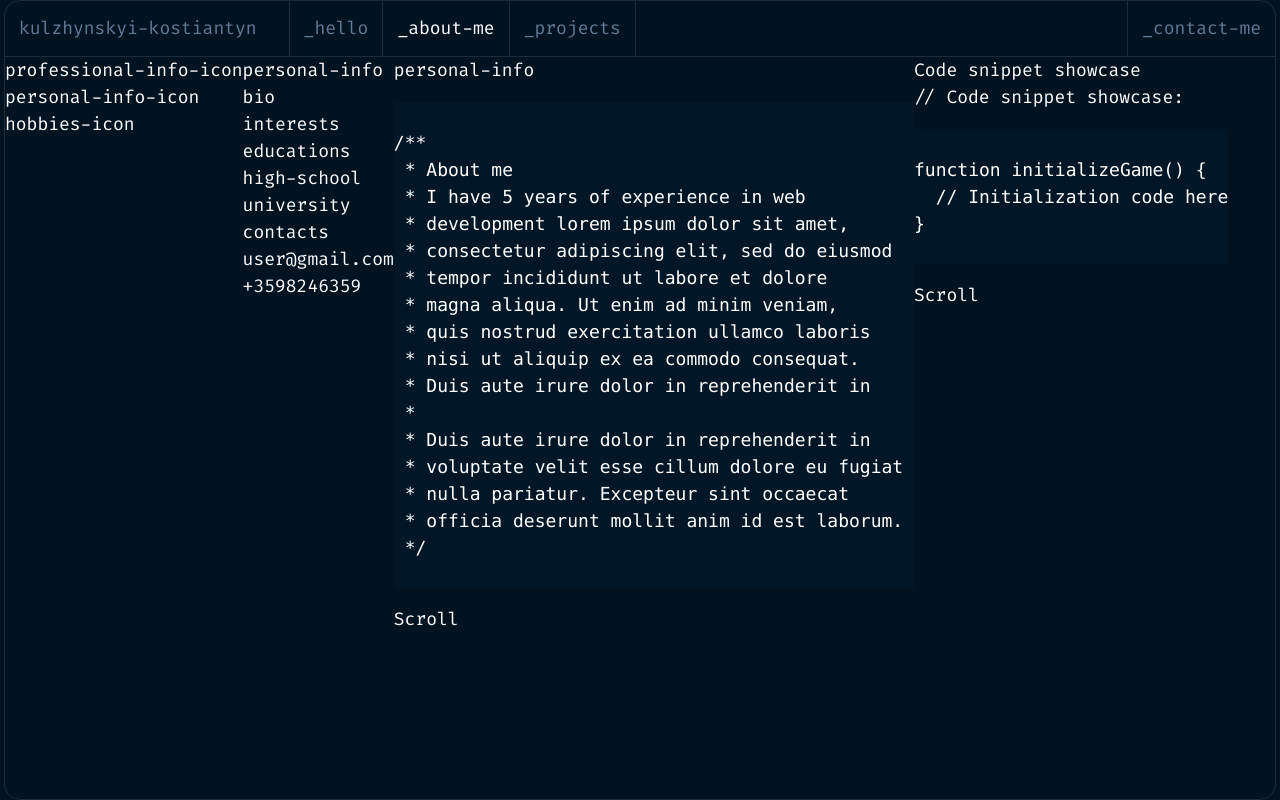
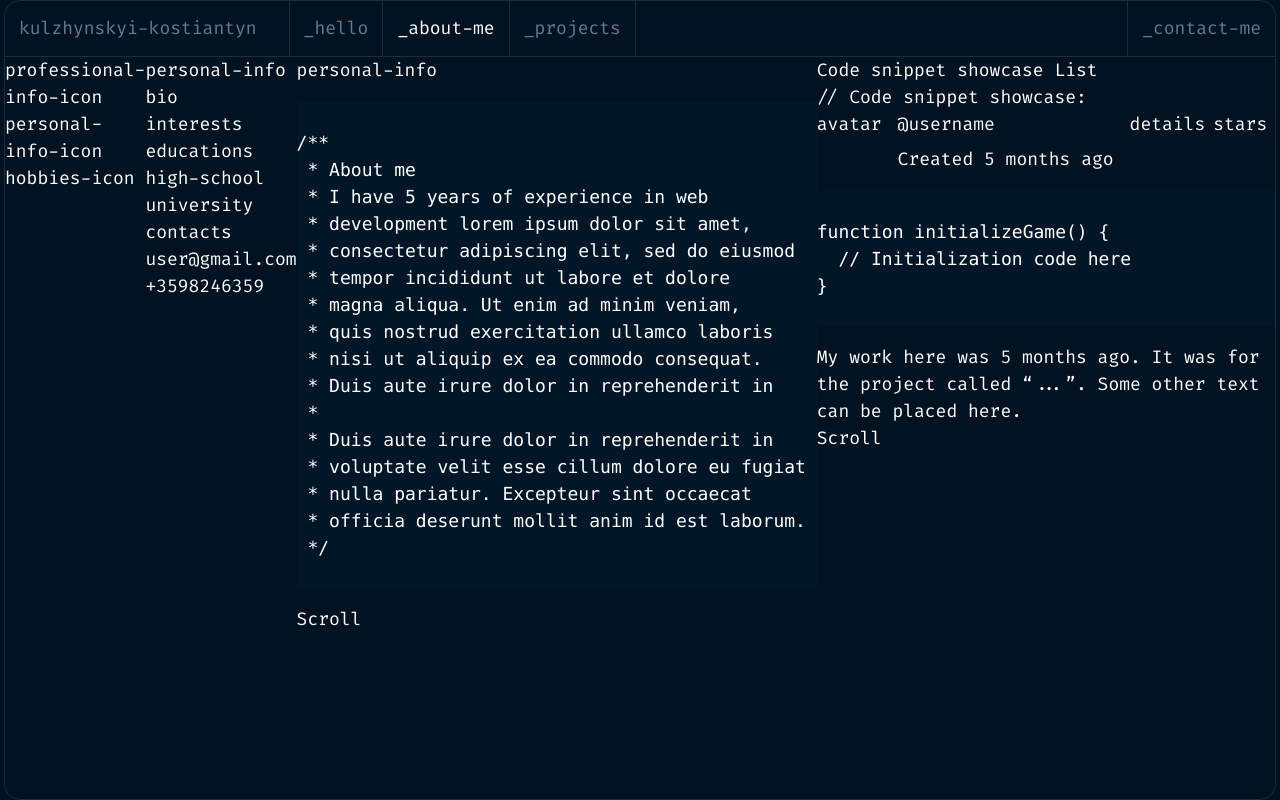
Before and after one commit to jaycikey/Portfolio, a React (Vite) app: page /about in a window 1280 px wide. Built offline with nearby package versions, Linux system fonts and the light colour scheme.

Commit message:
strAbout

```diff
--- a/src/components/About/Code/Code.jsx
+++ b/src/components/About/Code/Code.jsx
@@ -8,11 +8,44 @@ const Code = () => {
   const codeSnippetStyles = {
     backgroundColor: theme.palette.background.paper,
   };
+  const codeInfoStyles = {
+    display: 'flex',
+    gap: 2,
+  };
+  const detailStyles = {
+    display: 'flex',
+    gap: 1,
+  };
+  const avatarStyles = {
+    display: 'flex',
+    flexDirection: 'column',
+    gap: 1,
+  };
+
+  const InfoStyles = {
+    display: 'flex',
+    flexDirection: 'column',
+    gap: 1,
+  };
 
   return (
     <Box>
-      <Box>Code snippet showcase</Box>
+      <Typography variant="body1">Code snippet showcase List</Typography>
       <Typography variant="body1">{`// Code snippet showcase:`}</Typography>
+      <Box sx={codeInfoStyles}>
+        <Box sx={avatarStyles}>
+          <Typography variant="body1">avatar</Typography>
+        </Box>
+        <Box sx={InfoStyles}>
+          <Typography variant="body1">@username</Typography>
+          <Typography variant="body1">Created 5 months ago</Typography>
+        </Box>
+        <Box sx={detailStyles}>
+          <Typography variant="body1">details</Typography>
+          <Typography variant="body1">stars</Typography>
+        </Box>
+      </Box>
+
       <Box sx={codeSnippetStyles}>
         <pre>
           <code>{`
@@ -22,6 +55,7 @@ function initializeGame() {
           `}</code>
         </pre>
       </Box>
+      <Typography>{`My work here was 5 months ago. It was for the project called “...”. Some other text can be placed here.`}</Typography>
       <Scroll />
     </Box>
   );
```
